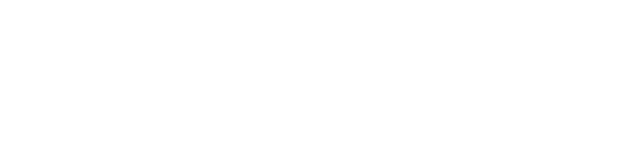
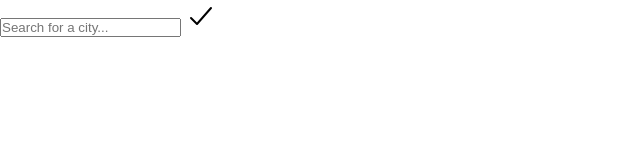
Before and after one commit to mahdi-mey/js-weather, a plain HTML site: page index.html in a window 1280 px wide. Shown: the whole page, without its empty margins (0-640 px from the left). Drawn offline with nearby package versions, Linux system fonts and the light colour scheme.

Commit message:
added input section & linked external files

```diff
--- a/index.html
+++ b/index.html
@@ -3,9 +3,21 @@
 <head>
     <meta charset="UTF-8">
     <meta name="viewport" content="width=device-width, initial-scale=1.0">
+    <!-- ionicons link -->
+    <script type="module" src="https://unpkg.com/ionicons@7.1.0/dist/ionicons/ionicons.esm.js"></script>
+    <script nomodule src="https://unpkg.com/ionicons@7.1.0/dist/ionicons/ionicons.js"></script>
+    <!-- custom styles script and favaicon -->
+    <link rel="stylesheet" href="style.css">
+    <script src="script.js" defer></script>
     <title>Weather</title>
 </head>
 <body>
+    <div class="app-wrap">
+        <div class="header">
+            <input type="text" autocomplete="off" class="search-box" placeholder="Search for a city..." spellcheck="false">
+            <ion-icon name="checkmark-outline" class="input-icon"  size="large"></ion-icon>
+        </div>
+    </div>
 
 </body>
 </html>
```
